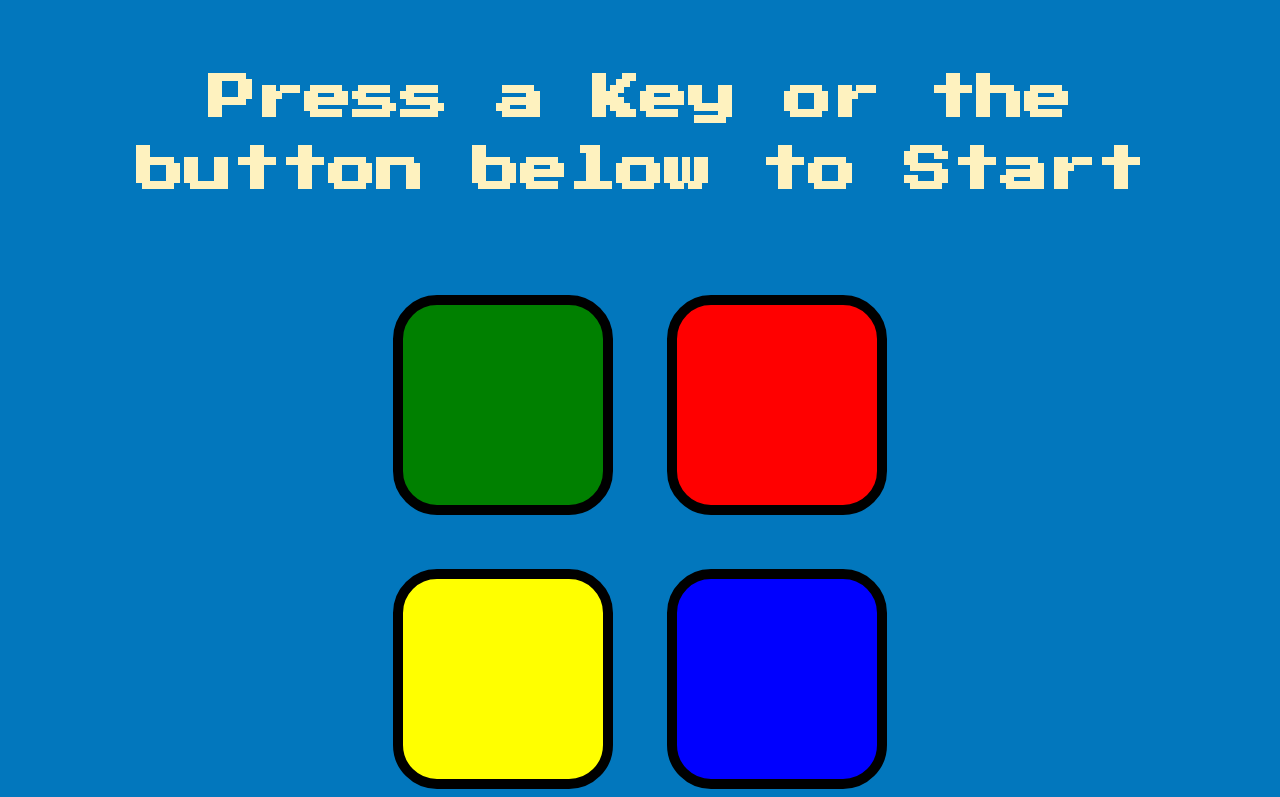
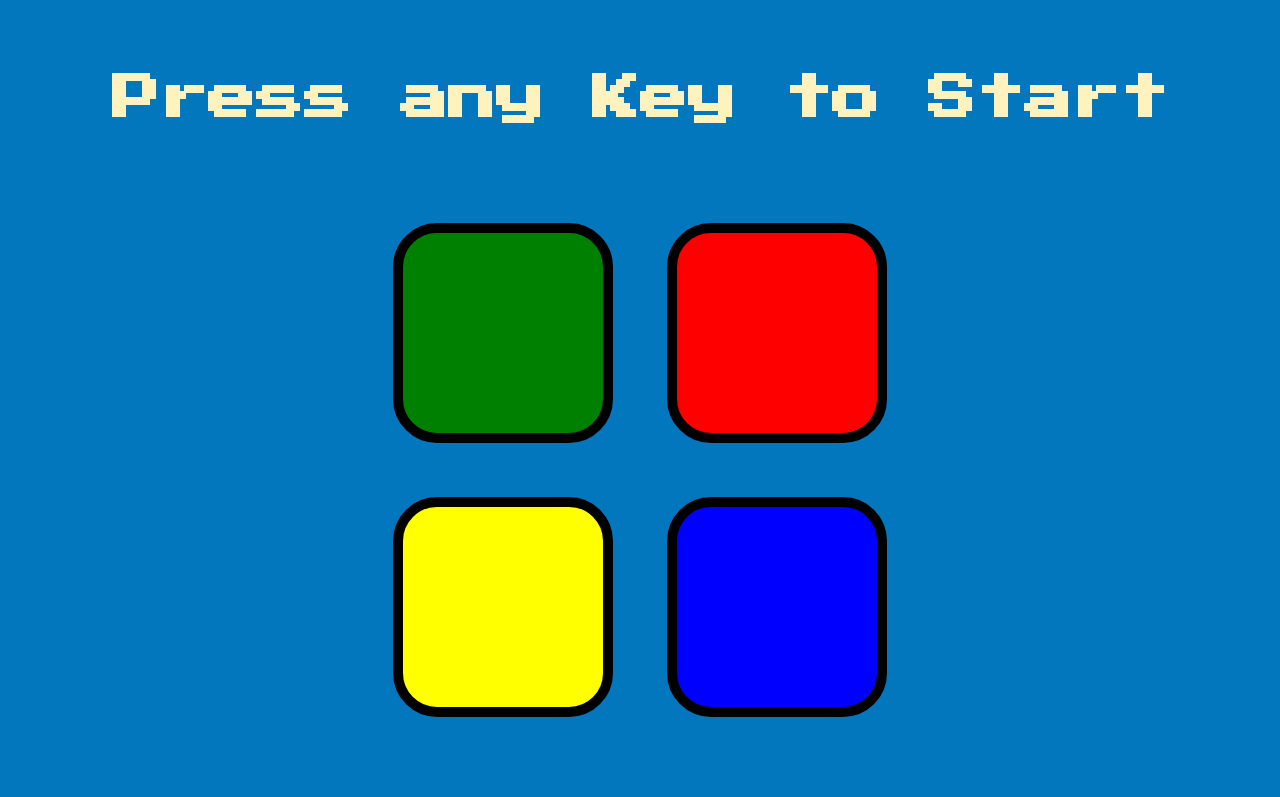
Before and after one commit to a2926z/a2926z-SimonGame, a plain HTML site: page index.html in a window 1280 px wide. Shown: the top 797 px of the page. Drawn offline with nearby package versions, Linux system fonts and the light colour scheme.

Commit message:
Add files via upload

```diff
--- a/index.html
+++ b/index.html
@@ -9,7 +9,7 @@
 </head>
 
 <body>
-  <h1 id="level-title">Press a Key or the button below to Start</h1>
+  <h1 id="level-title">Press any Key to Start</h1>
   <div class="containe">
     <div class="row">
 
```
